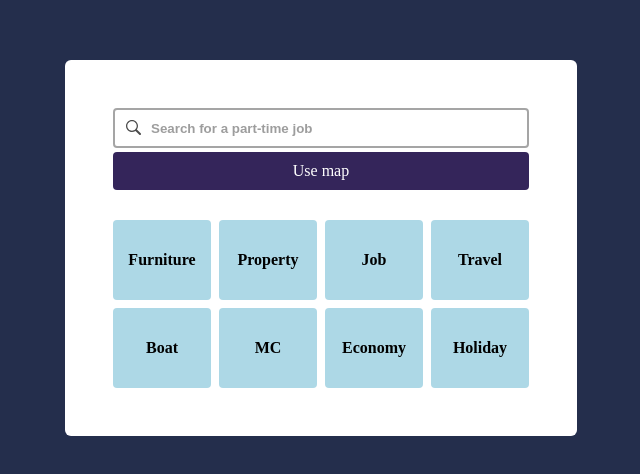
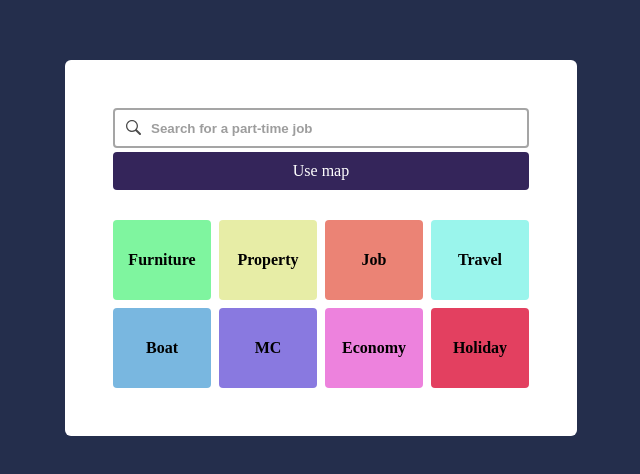
Before and after one commit to SAIKUMAR124/uidesigndaily, a React (Create React App) app: page / in a window 1280 px wide. Shown: the part 152-626 px from the top of the page, without its empty margins (319-959 px from the left). Built offline with nearby package versions, Linux system fonts and the light colour scheme.

Commit message:
Added colors to the Jobs

```diff
--- a/src/Part-time/PartTimeComponents/JobsComp.js
+++ b/src/Part-time/PartTimeComponents/JobsComp.js
@@ -7,7 +7,9 @@ const JobsComp = ({ search, data }) => {
         .filter((d) => d.job_name.toLowerCase().includes(search.toLowerCase()))
         .map((job) => {
           return (
-            <div key={job.id} className="jobs-container">
+            <div key={job.id} className="jobs-container"
+              style={{backgroundColor: `${job.color}`}}
+            >
               <div>{job.job_image}</div>
               <div>{job.job_name}</div>
             </div>
--- a/src/Part-time/PartTimeData/data.js
+++ b/src/Part-time/PartTimeData/data.js
@@ -3,40 +3,48 @@ export const jobs = [
         id: 0,
         job_name: "Furniture",
         job_image: "",
+        color: "#7ff59f",
     },
     {
         id: 1,
         job_name: "Property",
         job_image: "",
+        color: "#e7eda6",
     },
     {
         id: 2,
         job_name: "Job",
         job_image: "",
+        color: "#eb8375",
     },
     {
         id: 3,
         job_name: "Travel",
         job_image: "",
+        color: "#9af5ec",
     },
     {
         id: 4,
         job_name: "Boat",
         job_image: "",
+        color: "#79b7e0",
     },
     {
         id: 5,
         job_name: "MC",
         job_image: "",
+        color: "#8979e0",
     },
     {
         id: 6,
         job_name: "Economy",
         job_image: "",
+        color: "#ed82dd",
     },
     {
         id: 7,
         job_name: "Holiday",
         job_image: "",
+        color: "#e34060",
     },
 ]
```
